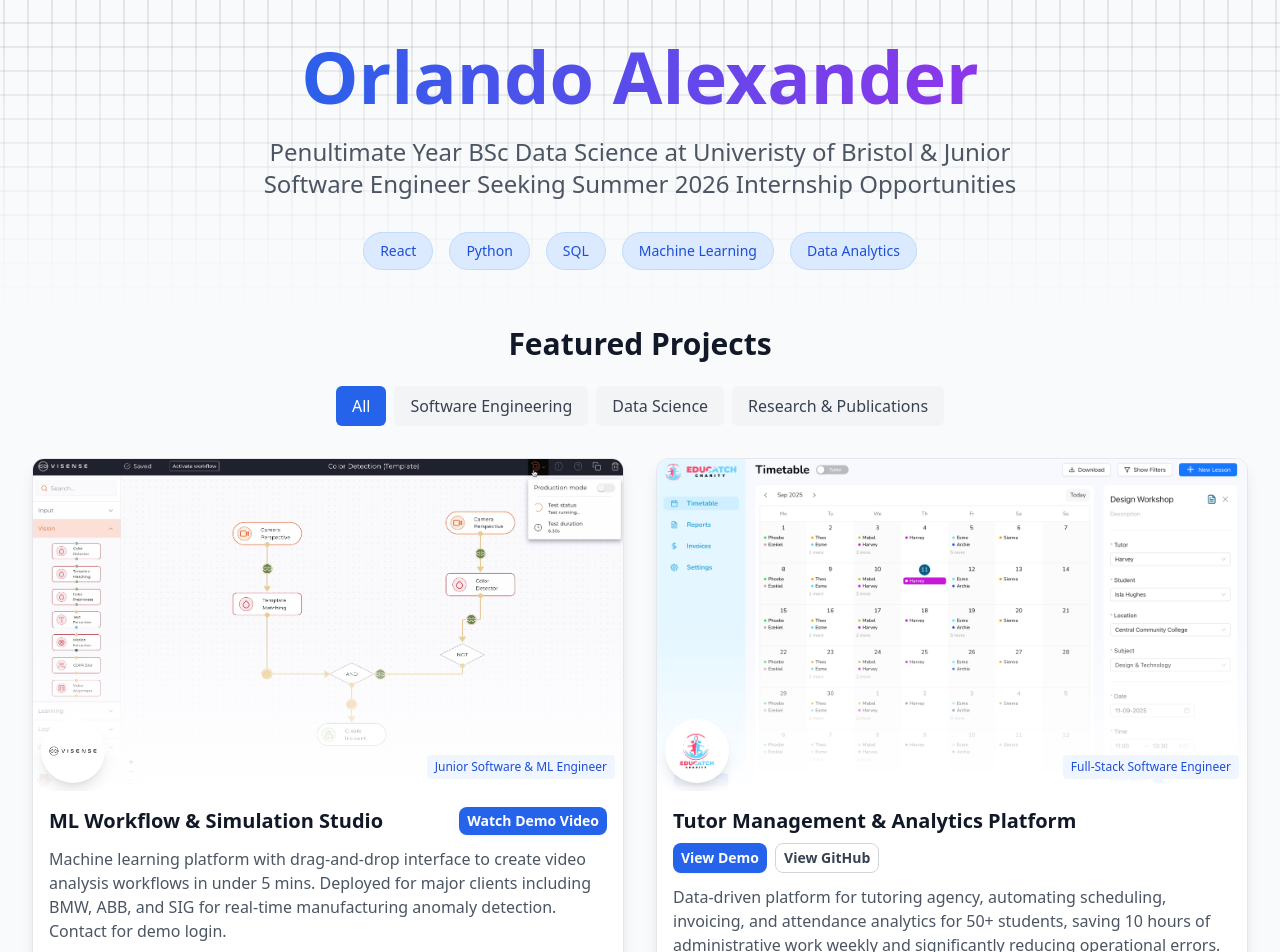
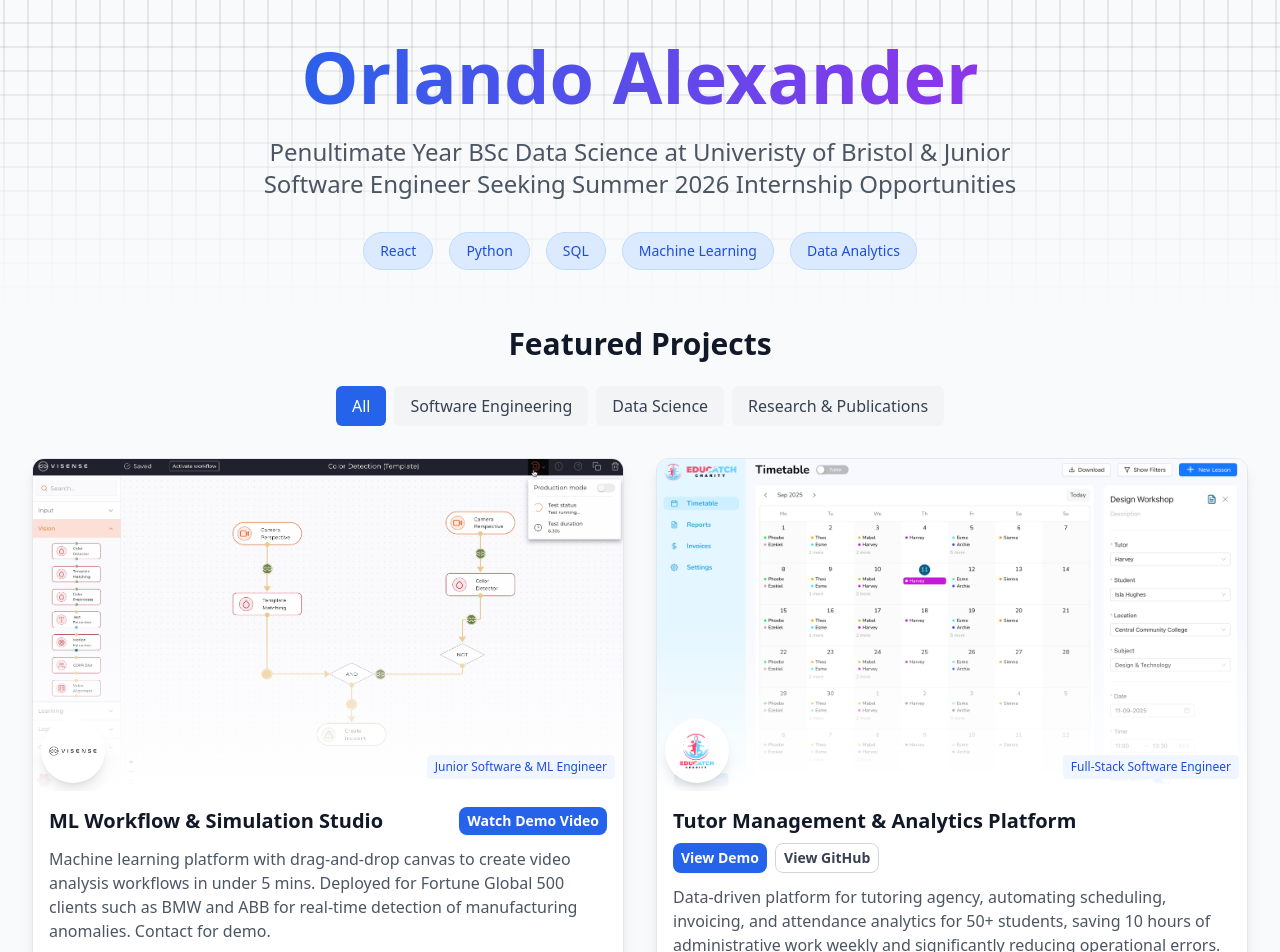
Before and after one commit to orlandoalexander/Portfolio, a Next.js app: page / in a window 1280 px wide. Shown: the top 952 px of the page. Built offline with nearby package versions, Linux system fonts and the light colour scheme.

Commit message:
Revise project description in ProjectsSection
Updated project description for clarity and brevity.

```diff
--- a/app/components/ProjectsSection.tsx
+++ b/app/components/ProjectsSection.tsx
@@ -8,7 +8,7 @@ const projects = [
    {
     title: "ML Workflow & Simulation Studio",
     description:
-      "Machine learning platform with drag-and-drop interface to create video analysis workflows in under 5 mins. Deployed for major clients including BMW, ABB, and SIG for real-time manufacturing anomaly detection. Contact for demo login.",
+      "Machine learning platform with drag-and-drop canvas to create video analysis workflows in under 5 mins. Deployed for Fortune Global 500 clients such as BMW and ABB for real-time detection of manufacturing anomalies. Contact for demo.",
     buttonPrimary: "Watch Demo Video",
     video: "/visense-launch-video.mp4",
     image: "/visense-cover.png",
```
